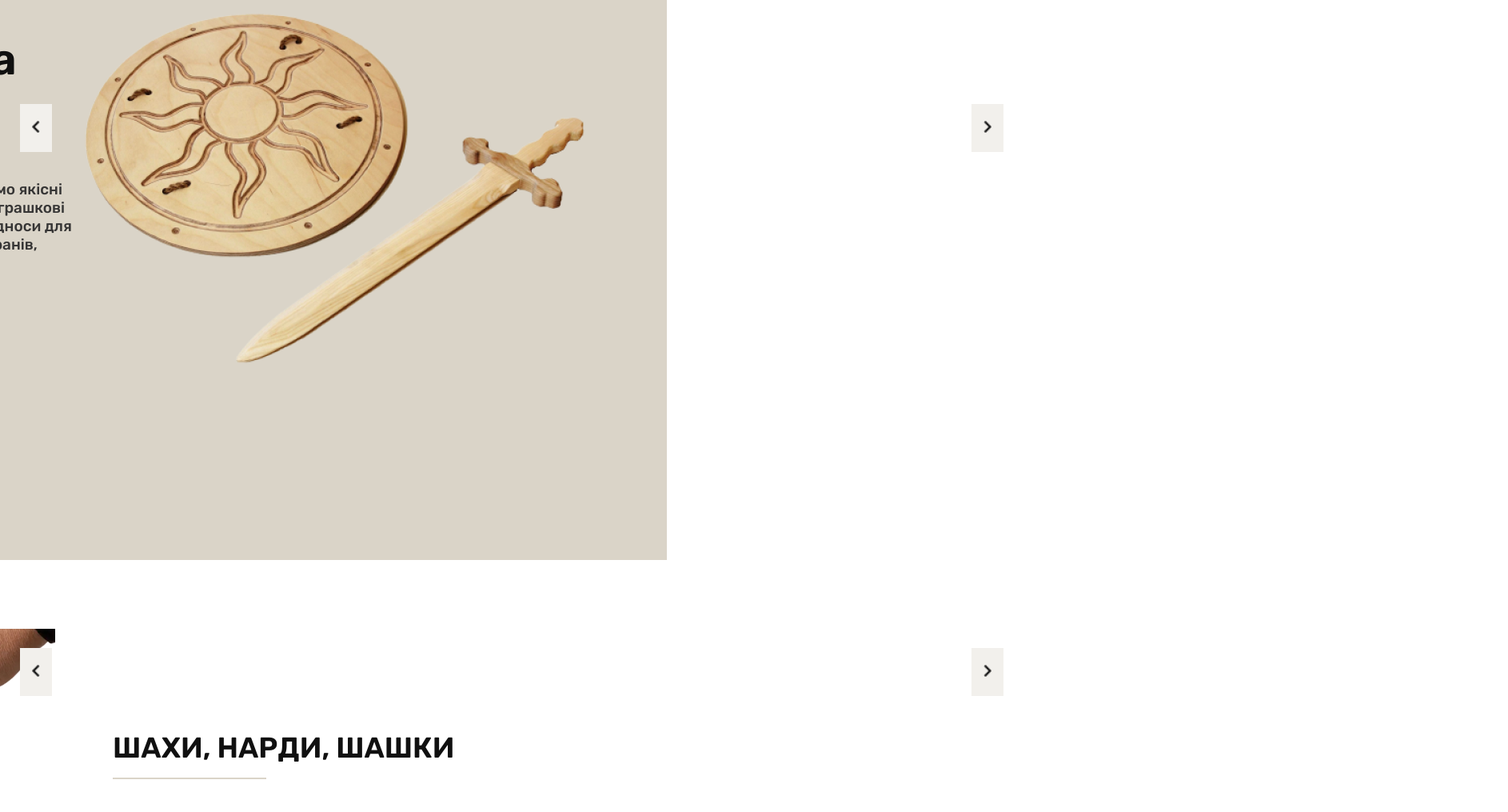
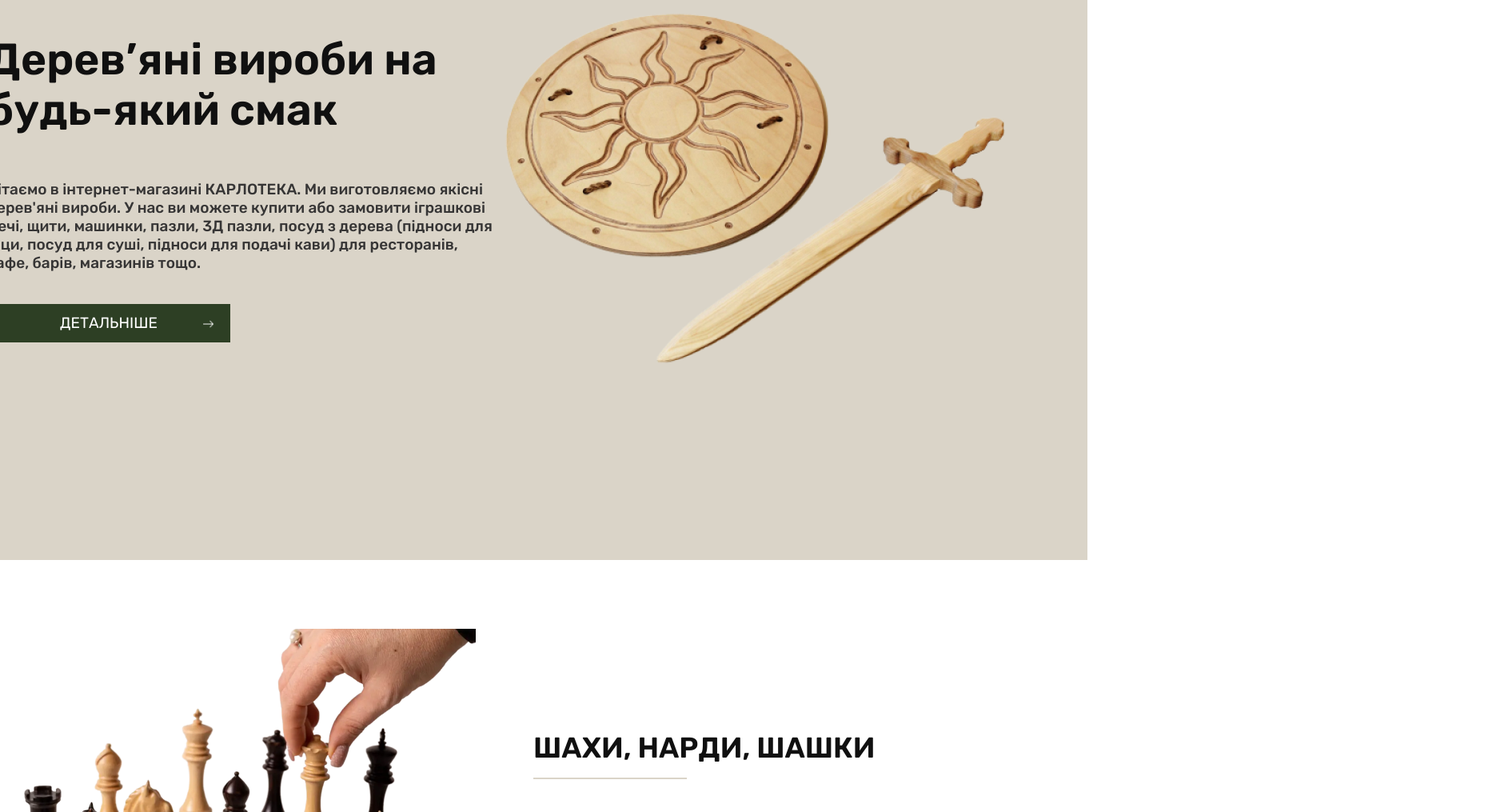
Before and after one commit to Carloteka/carloteka-frontend, a React (Create React App) app: page / in a window 1280 px wide. Shown: the part 200-1215 px from the top of the page at 80% size, 1886 px wide, since content can reach past the window. Built offline with nearby package versions, Linux system fonts and the light colour scheme.

Commit message:
fix conflicts

```diff
--- a/src/components/newGoods/newGoods.styled.tsx
+++ b/src/components/newGoods/newGoods.styled.tsx
@@ -98,3 +98,7 @@ export const SliderButton = styled.button`
   font-size: 18px;
   cursor: pointer;
 `;
+export const CarouselButtons = styled.div `
+  display: flex;
+  justify-content: space-between;
+`
--- a/src/components/newGoods/newGoods.tsx
+++ b/src/components/newGoods/newGoods.tsx
@@ -4,6 +4,7 @@ import {
   GoodsItemsBlock,
   GoodsCards,
   GoodsCardItem,
+  CarouselButtons,
 } from "./newGoods.styled";
 
 export const NewGoods = () => {
@@ -61,96 +62,16 @@ export const NewGoods = () => {
                 <div className="price">$10</div>
               </GoodsCardItem>
             ))}
-            <GoodsCardItem>
-              <div className="cardImg">
-                <div className="card_details">
-                  <div className="stock">Out of Stock</div>
-                  <img
-                    width={24}
-                    height={24}
-                    src="img/heart.png"
-                    alt="like"
-                  ></img>
-                </div>
-              </div>
-              <h6>
-                Декоративна ваза з <br /> натурального дерева
-              </h6>
-              <div className="rating">
-                <img alt="stars" src="img/star.png"></img>
-                <span>10</span>
-              </div>
-              <div className="price">$10</div>
-            </GoodsCardItem>
-            <GoodsCardItem>
-              <div className="cardImg">
-                <div className="card_details">
-                  <div className="stock">Out of Stock</div>
-                  <img
-                    width={24}
-                    height={24}
-                    src="img/heart.png"
-                    alt="like"
-                  ></img>
-                </div>
-              </div>
-              <h6>
-                Декоративна ваза з <br /> натурального дерева
-              </h6>
-              <div className="rating">
-                <img alt="stars" src="img/star.png"></img>
-                <span>10</span>
-              </div>
-              <div className="price">$10</div>
-            </GoodsCardItem>
-            <GoodsCardItem>
-              <div className="cardImg">
-                <div className="card_details">
-                  <div className="stock">Out of Stock</div>
-                  <img
-                    width={24}
-                    height={24}
-                    src="img/heart.png"
-                    alt="like"
-                  ></img>
-                </div>
-              </div>
-              <h6>
-                Декоративна ваза з <br /> натурального дерева
-              </h6>
-              <div className="rating">
-                <img alt="stars" src="img/star.png"></img>
-                <img alt="stars" src="img/star.png"></img>
-                <img alt="stars" src="img/star.png"></img>
-                <img alt="stars" src="img/star.png"></img>
-                <span>10</span>
-              </div>
-              <div className="price">$10</div>
-            </GoodsCardItem>
           </GoodsCards>
         </div>
-        <button
-          onClick={handlePrevClick}
-          style={{
-            position: "absolute",
-            left: 0,
-            top: "130%",
-            transform: "translateY(-50%)",
-          }}
-        >
+        <CarouselButtons>
+        <button onClick={handlePrevClick}>
           <img src="./img/Vectorleft.png" />
         </button>
-        <button
-          onClick={handleNextClick}
-          style={{
-            position: "absolute",
-            right: 0,
-            top: "130%",
-            transform: "translateY(-50%)",
-          }}
-        >
+        <button onClick={handleNextClick}>
           <img src="./img/VectorRight.png" />
         </button>
+        </CarouselButtons>
       </GoodsItemsBlock>
     </MainGoodsBlock>
   );
--- a/src/components/popularGoods/popularGoods.styled.tsx
+++ b/src/components/popularGoods/popularGoods.styled.tsx
@@ -99,3 +99,8 @@ export const SliderButton = styled.button`
   font-size: 18px;
   cursor: pointer;
 `;
+
+export const CarouselButtons = styled.div `
+  display: flex;
+  justify-content: space-between;
+`
--- a/src/components/popularGoods/popularGoods.tsx
+++ b/src/components/popularGoods/popularGoods.tsx
@@ -4,6 +4,7 @@ import {
   GoodsItemsBlock,
   GoodsCards,
   GoodsCardItem,
+  CarouselButtons
 } from "./popularGoods.styled";
 
 export const PopularGoods = () => {
@@ -61,96 +62,16 @@ export const PopularGoods = () => {
                 <div className="price">$10</div>
               </GoodsCardItem>
             ))}
-            <GoodsCardItem>
-              <div className="cardImg">
-                <div className="card_details">
-                  <div className="stock">Out of Stock</div>
-                  <img
-                    width={24}
-                    height={24}
-                    src="img/heart.png"
-                    alt="like"
-                  ></img>
-                </div>
-              </div>
-              <h6>
-                Декоративна ваза з <br /> натурального дерева
-              </h6>
-              <div className="rating">
-                <img alt="stars" src="img/star.png"></img>
-                <span>10</span>
-              </div>
-              <div className="price">$10</div>
-            </GoodsCardItem>
-            <GoodsCardItem>
-              <div className="cardImg">
-                <div className="card_details">
-                  <div className="stock">Out of Stock</div>
-                  <img
-                    width={24}
-                    height={24}
-                    src="img/heart.png"
-                    alt="like"
-                  ></img>
-                </div>
-              </div>
-              <h6>
-                Декоративна ваза з <br /> натурального дерева
-              </h6>
-              <div className="rating">
-                <img alt="stars" src="img/star.png"></img>
-                <span>10</span>
-              </div>
-              <div className="price">$10</div>
-            </GoodsCardItem>
-            <GoodsCardItem>
-              <div className="cardImg">
-                <div className="card_details">
-                  <div className="stock">Out of Stock</div>
-                  <img
-                    width={24}
-                    height={24}
-                    src="img/heart.png"
-                    alt="like"
-                  ></img>
-                </div>
-              </div>
-              <h6>
-                Декоративна ваза з <br /> натурального дерева
-              </h6>
-              <div className="rating">
-                <img alt="stars" src="img/star.png"></img>
-                <img alt="stars" src="img/star.png"></img>
-                <img alt="stars" src="img/star.png"></img>
-                <img alt="stars" src="img/star.png"></img>
-                <span>10</span>
-              </div>
-              <div className="price">$10</div>
-            </GoodsCardItem>
           </GoodsCards>
         </div>
-        <button
-          onClick={handlePrevClick}
-          style={{
-            position: "absolute",
-            left: 0,
-            top: "45%",
-            transform: "translateY(-50%)",
-          }}
-        >
-          <img src="./img/Vectorleft.png"/>
+        <CarouselButtons>
+        <button onClick={handlePrevClick}>
+          <img src="./img/Vectorleft.png" />
         </button>
-        <button
-          onClick={handleNextClick}
-          style={{
-            position: "absolute",
-            right: 0,
-            top: "45%",
-            transform: "translateY(-50%)",
-          }}
-        >
-          <img src="./img/VectorRight.png"/>
+        <button onClick={handleNextClick}>
+          <img src="./img/VectorRight.png" />
         </button>
+        </CarouselButtons>
       </GoodsItemsBlock>
     </MainGoodsBlock>
   );
```
